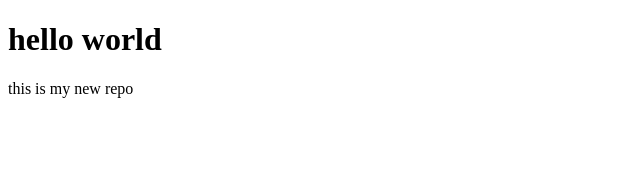
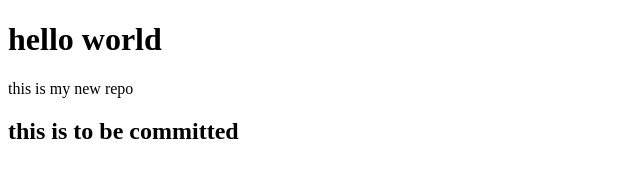
Before and after one commit to Samanvithaa/LocalRepo, a plain HTML site: page index.html in a window 1280 px wide. Shown: the whole page, without its empty margins (0-640 px from the left). Drawn offline with Linux system fonts and the light colour scheme.

Commit message:
added a line

```diff
--- a/index.html
+++ b/index.html
@@ -8,6 +8,6 @@
 <body>
     <h1>hello world</h1>
     <p>this is my new repo</p>
-
+    <h2>this is to be committed</h2>
 </body>
 </html>
```
